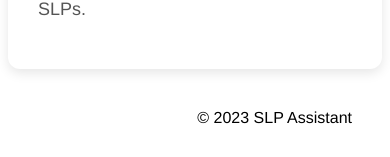
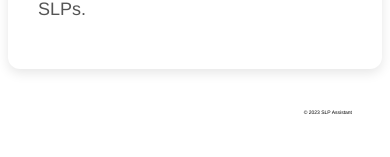
Before and after one commit to AlaaAymanAbdElRaheem/SLP_Assistant, a Flask app: page /about in a window 390 px wide. Shown: the part 2127-2284 px from the top of the page. After the commit the page ends 2241 px from the top, so only its background shows below. Run offline with Flask 3, Linux system fonts and the light colour scheme.

Commit message:
fixing style in mobile view

```diff
--- a/design/static/styles/common.css
+++ b/design/static/styles/common.css
@@ -137,8 +137,12 @@ option {
     overflow-x: auto;
   }
 
-  .copy-right {
-    font-size: 10px;
+  .copyright {
+    font-size: 5px;
+  }
+
+  footer {
+    height: 10px;
   }
 }
 
@@ -220,7 +224,11 @@ option {
     overflow-x: auto;
   }
 
-  .copy-right {
-    font-size: 10px;
+  .copyright {
+    font-size: 5px;
+  }
+
+  footer {
+    height: 10px;
   }
 }
```
